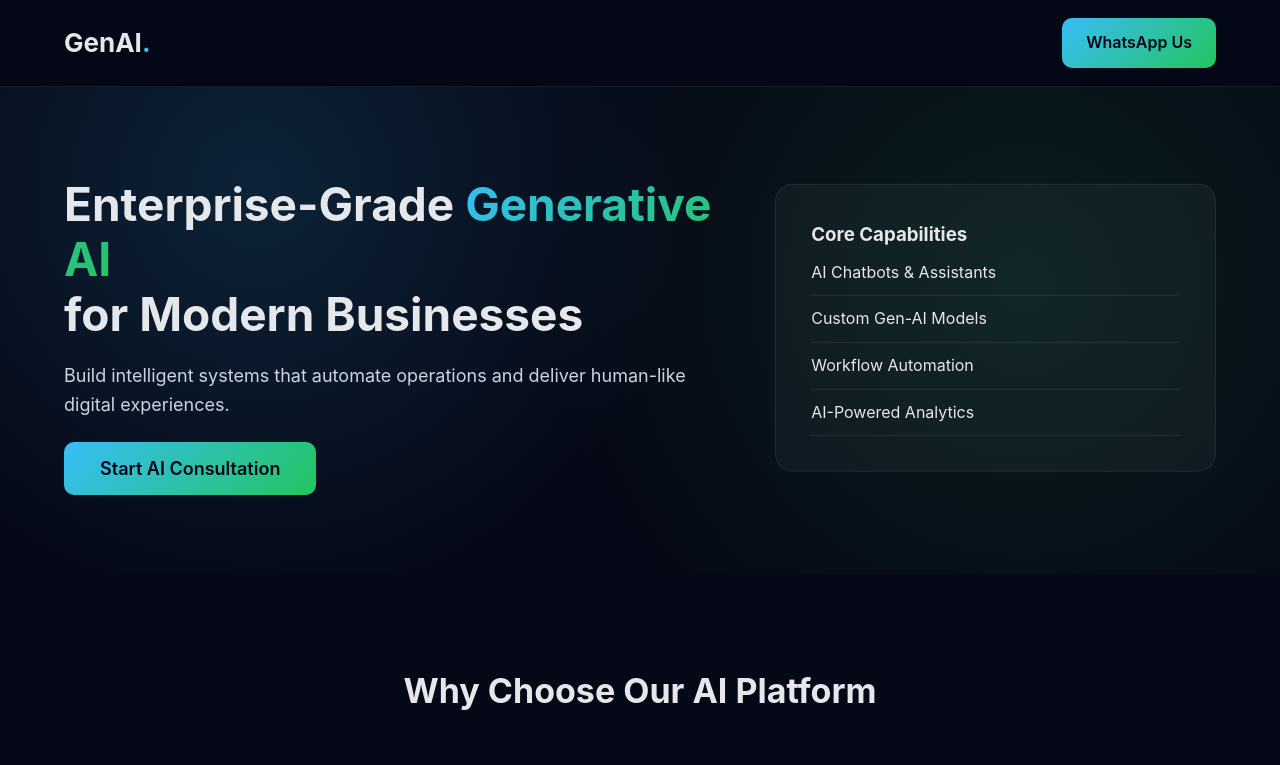
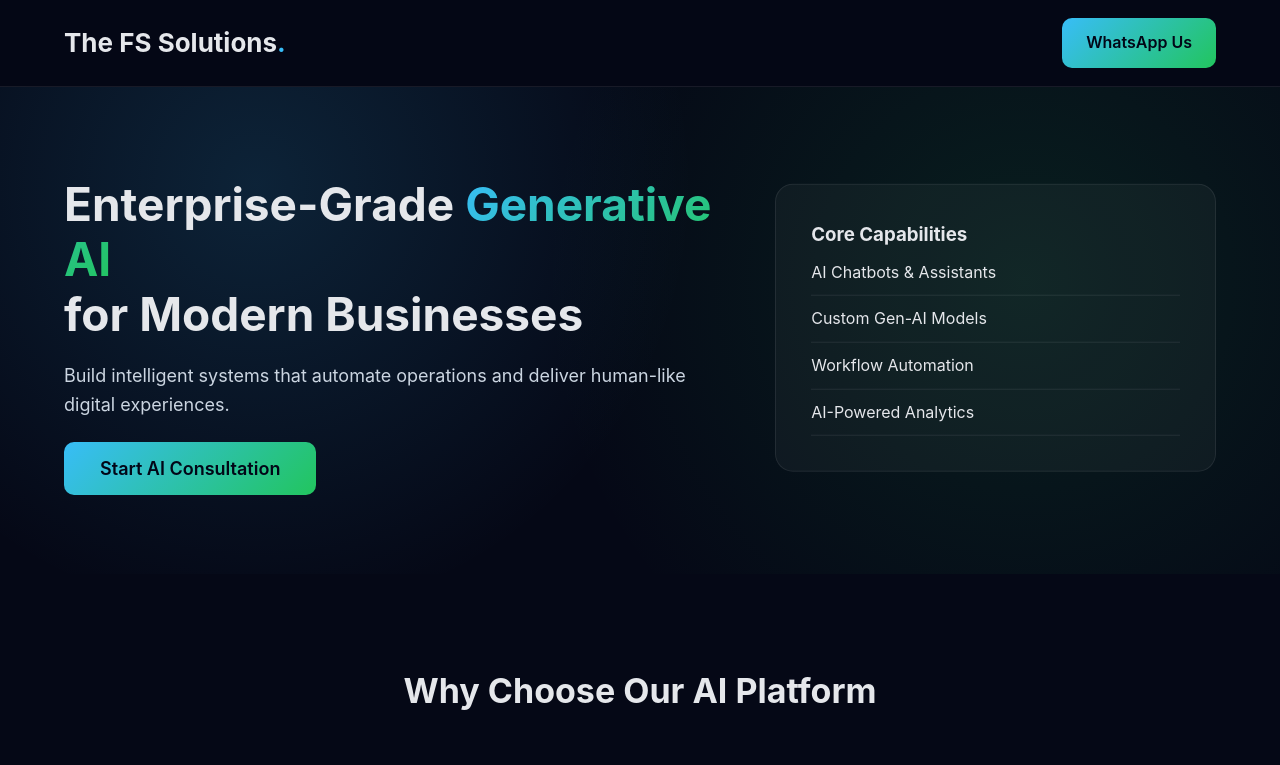
Before and after one commit to am471/GenAI---Automation, a plain HTML site: page index.html in a window 1280 px wide. Shown: the top 765 px of the page. Drawn offline with Linux system fonts and the light colour scheme.

Commit message:
Update index.html

```diff
--- a/index.html
+++ b/index.html
@@ -322,7 +322,7 @@ footer{
 
 <header>
     <div class="container header-wrap">
-        <div class="logo">GenAI<span>.</span></div>
+        <div class="logo">The FS Solutions<span>.</span></div>
         <a href="https://wa.me/918433879029" class="btn">WhatsApp Us</a>
     </div>
 </header>
```
